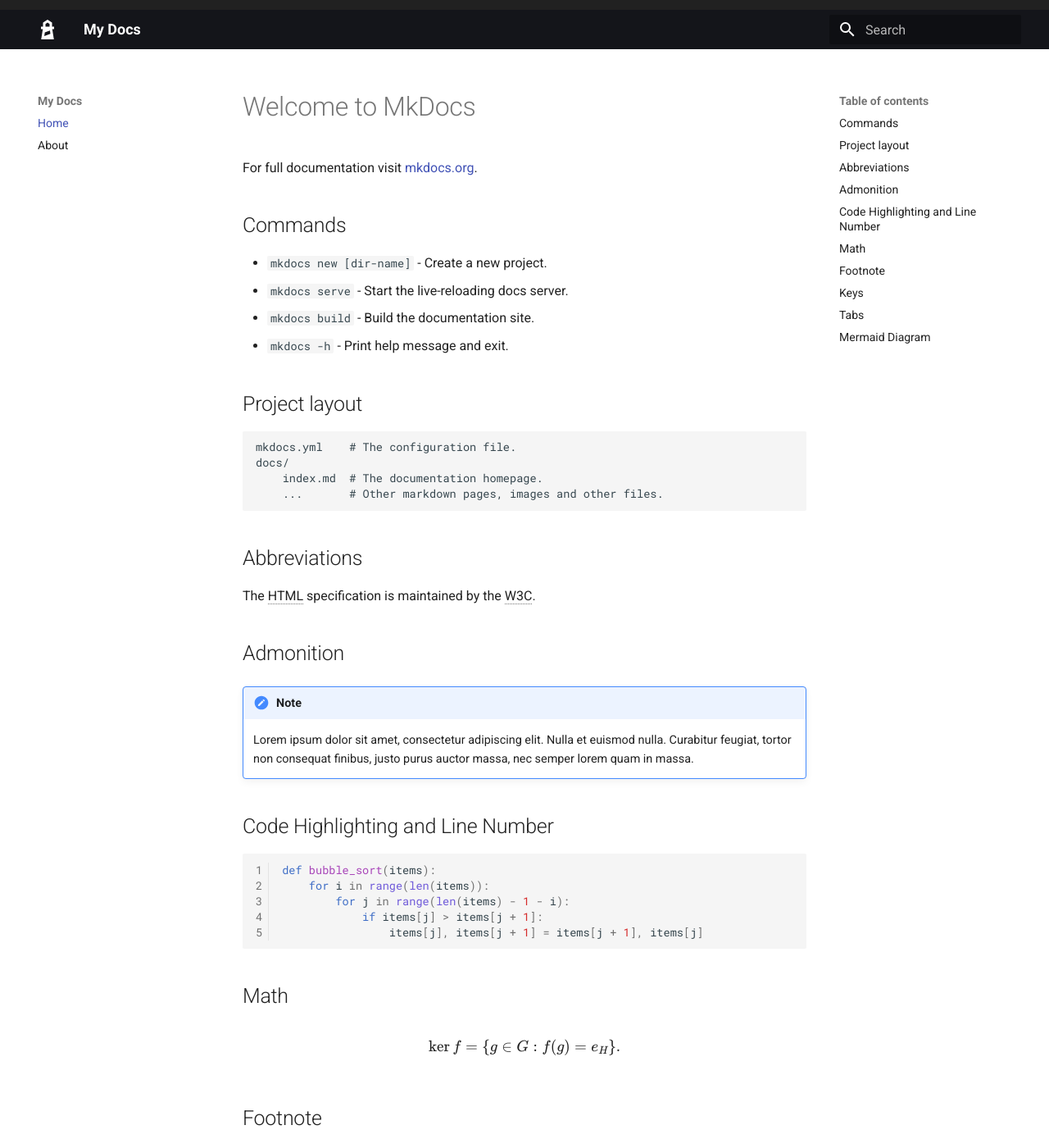
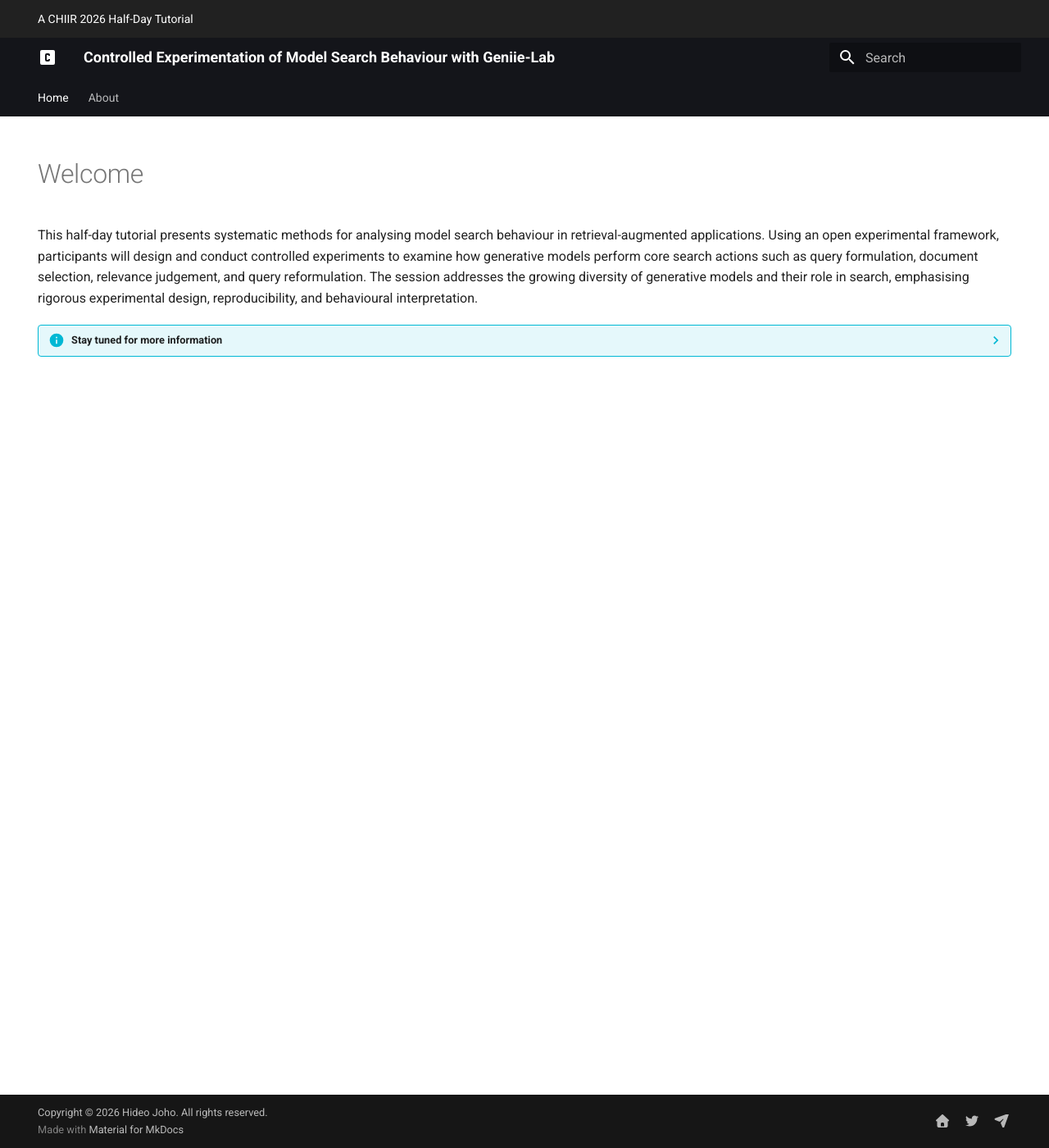
Before and after one commit to geniie-lab/chiir2026, an MkDocs documentation site: the page built from docs/index.md, in a window 1280 px wide and 1400 px high. Shown: the whole window at 82% size. Built offline with MkDocs 1.6.1 and Material for MkDocs 9.7.7, drawn with Linux system fonts in a browser that asks for light colours; some of the changed text lies outside the part shown.

Commit message:
Stab content

````diff
--- a/docs/index.md
+++ b/docs/index.md
@@ -1,79 +1,11 @@
-# Welcome to MkDocs
+---
+hide:
+    - navigation
+    - toc
+---
 
-For full documentation visit [mkdocs.org](https://www.mkdocs.org).
+# Welcome
 
-## Commands
+This half-day tutorial presents systematic methods for analysing model search behaviour in retrieval-augmented applications. Using an open experimental framework, participants will design and conduct controlled experiments to examine how generative models perform core search actions such as query formulation, document selection, relevance judgement, and query reformulation. The session addresses the growing diversity of generative models and their role in search, emphasising rigorous experimental design, reproducibility, and behavioural interpretation.
 
-* `mkdocs new [dir-name]` - Create a new project.
-* `mkdocs serve` - Start the live-reloading docs server.
-* `mkdocs build` - Build the documentation site.
-* `mkdocs -h` - Print help message and exit.
-
-## Project layout
-
-```
-mkdocs.yml    # The configuration file.
-docs/
-    index.md  # The documentation homepage.
-    ...       # Other markdown pages, images and other files.
-```
-
-## Abbreviations
-
-The HTML specification is maintained by the W3C.
-
---8<--
-includes/abbreviations.md
---8<--
-
-## Admonition
-
-!!! note
-    Lorem ipsum dolor sit amet, consectetur adipiscing elit. Nulla et euismod
-    nulla. Curabitur feugiat, tortor non consequat finibus, justo purus auctor
-    massa, nec semper lorem quam in massa.
-
-## Code Highlighting and Line Number
-
-```python linenums="1"
-def bubble_sort(items):
-    for i in range(len(items)):
-        for j in range(len(items) - 1 - i):
-            if items[j] > items[j + 1]:
-                items[j], items[j + 1] = items[j + 1], items[j]
-```
-
-## Math
-
-$$
-\operatorname{ker} f=\{g\in G:f(g)=e_{H}\}{\mbox{.}}
-$$
-
-## Footnote
-
-Lorem ipsum[^1] dolor sit amet, consectetur adipiscing elit.
-
-[^1]: Lorem ipsum dolor sit amet, consectetur adipiscing elit.
-
-## Keys
-
-++ctrl+enter++
-
-## Tabs
-
-=== "Tab 1"
-    - One
-    - Two
-
-=== "Tab 2"
-    - One
-    - Two
-
-## Mermaid Diagram
-
-```mermaid
-graph TD
-A[Client] --> B[Load Balancer]
-B --> C[Server01]
-B --> D[Server02]
-```
+??? info "Stay tuned for more information"
--- a/mkdocs.yml
+++ b/mkdocs.yml
@@ -1,4 +1,4 @@
-site_name: My Docs
+site_name: Controlled Experimentation of Model Search Behaviour with Geniie-Lab
 theme:
   name: material
   language: en
@@ -8,14 +8,14 @@ theme:
   features:
     - navigation.instant
     - navigation.indexes
+    - navigation.tabs
     - navigation.top
-    - search.suggest
-    - search.highlight
   custom_dir: overrides
   icon:
-    logo: simple/lighthouse
+    logo: material/alpha-c-box
 plugins:
-  - search
+  - search:
+      enabled: false
 markdown_extensions:
   - abbr
   - def_list
@@ -61,7 +61,7 @@ extra:
       link: https://twitter.com/hideo_joho
     - icon: fontawesome/solid/paper-plane
       link: mailto:hideo@slis.tsukuba.ac.jp
-copyright: Copyright &copy; 2025 Hideo Joho. All rights reserved.
+copyright: Copyright &copy; 2026 Hideo Joho. All rights reserved.
 nav:
   - Home: index.md
   - About: about.md
--- a/overrides/main.html
+++ b/overrides/main.html
@@ -2,4 +2,5 @@
 
 {% block announce %}
     <!-- Add your announcement here, including arbitrary HTML -->
+     A CHIIR 2026 Half-Day Tutorial
 {% endblock %}
````
Also changed, not shown: docs/about.md (+7 -1 lines).
